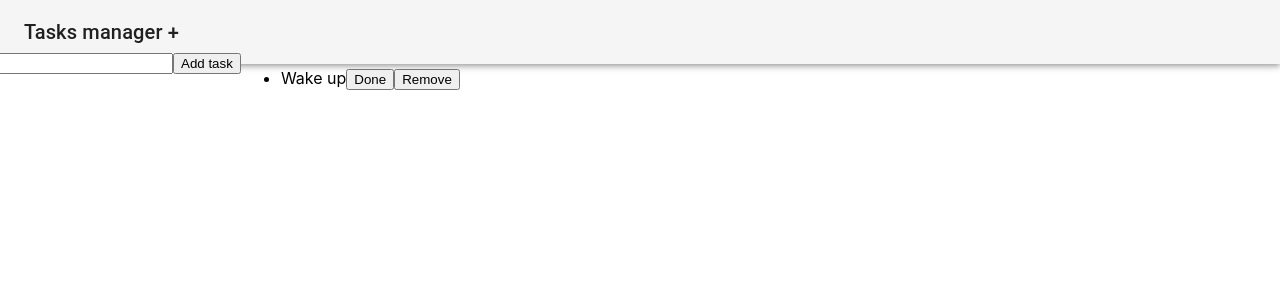
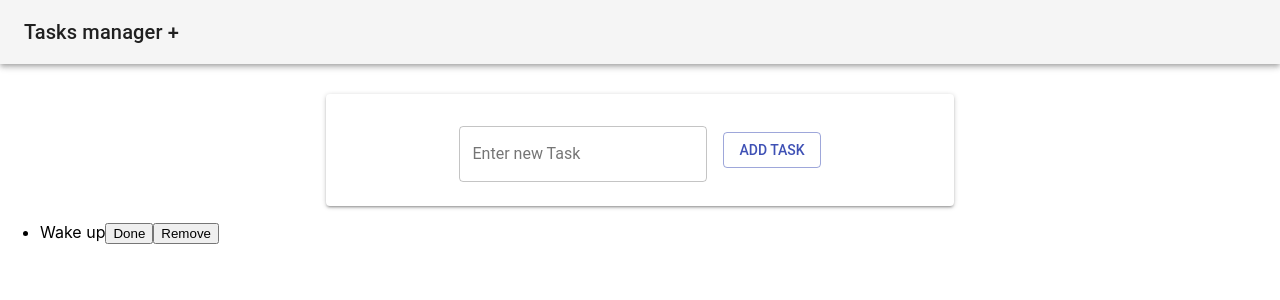
Before and after one commit to zloyleva/019_todo, a React (Create React App) app: page / in a window 1280 px wide. Shown: the top 300 px of the page. Built offline with nearby package versions, Linux system fonts and the light colour scheme.

Commit message:
crerate addForm component

```diff
--- a/src/App.js
+++ b/src/App.js
@@ -1,67 +1,15 @@
 import React, { Component } from 'react';
 
 import Header from "./Layouts/Header";
+import AddTask from "./components/AddTask";
 import TaskList from "./components/TaskList";
-import {addNewTask} from "./store/actions";
 
-import {connect} from 'react-redux';
-import {bindActionCreators} from "redux";
+export default props => (
+    <div>
+        <Header/>
 
-import { withStyles } from '@material-ui/core/styles';
-import Grid from '@material-ui/core/Grid';
+        <AddTask/>
 
-
-const styles = theme => ({
-    root: {
-        flexGrow: 1,
-    },
-});
-
-class App extends Component {
-    render() {
-        console.log(this.props);
-        const {tasks, addNewTask, classes} = this.props;
-
-        return (
-            <div className={classes.root}>
-
-                <Header/>
-
-                <Grid container spacing={24}>
-                    <form action="" onSubmit={(event)=>{
-                        this.submitHandler(event, addNewTask)
-                    }}>
-                        <input type="text"/>
-                        <button>Add task</button>
-                    </form>
-
-                    <TaskList tasks={tasks}/>
-                </Grid>
-            </div>
-        );
-    }
-
-    submitHandler = (e,addNewTask) => {
-        e.preventDefault();
-        console.log("submitHandler",e.target[0].value);
-        addNewTask(e.target[0].value);
-        e.target.reset();
-    }
-}
-
-const putStateToProps = (state) => {
-    return {
-        ...state
-    }
-};
-
-const putActionsToComponent = (dispatch) => {
-    return {
-        addNewTask: bindActionCreators(addNewTask,dispatch)
-    }
-};
-
-export default withStyles(styles)(connect(
-    putStateToProps,
-    putActionsToComponent
-)(App));
+        <TaskList tasks={props.tasks}/>
+    </div>
+);
--- a/src/Layouts/Header.js
+++ b/src/Layouts/Header.js
@@ -8,6 +8,7 @@
 const styles = {
     root: {
         flexGrow: 1,
+        marginBottom: 30
     },
 };
 
--- /dev/null
+++ b/src/components/AddTask/index.js
@@ -0,0 +1,110 @@
+import React, {Component} from 'react';
+
+import { withStyles } from '@material-ui/core/styles';
+import Grid from '@material-ui/core/Grid';
+import Paper from '@material-ui/core/Paper';
+import TextField from '@material-ui/core/TextField';
+import Button from '@material-ui/core/Button';
+
+import connect from "react-redux/es/connect/connect";
+import {bindActionCreators} from "redux";
+import {addNewTask} from "../../store/actions";
+
+const styles = theme => ({
+    root: {
+        flexGrow: 1,
+    },
+    container: {
+        justifyContent: "center"
+    },
+    paper: {
+        padding: theme.spacing.unit * 2,
+        textAlign: 'center',
+    },
+    textField:{
+        marginLeft: theme.spacing.unit,
+        marginRight: theme.spacing.unit,
+    },
+    button: {
+        margin: theme.spacing.unit,
+    },
+    form: {
+        display: "flex",
+        justifyContent: "center",
+        alignItems: "center"
+    }
+});
+
+class AddTask extends Component{
+
+    state = {
+        task: ""
+    };
+
+    render() {
+        {
+            const {classes,addNewTask} = this.props;
+            return (
+                <div className={classes.root}>
+                    <Grid container spacing={24} className={classes.container}>
+                        <Grid item xs={10} sm={8} md={6}>
+                            <Paper className={classes.paper}>
+                                <form className={classes.form} onSubmit={(event) => {
+                                    this.submitHandler(event, addNewTask)
+                                }}>
+                                    {/*<input type="text"/>*/}
+                                    <TextField
+                                        id="outlined-name"
+                                        label="Enter new Task"
+                                        className={classes.textField}
+                                        value={this.state.task}
+                                        onChange={this.handleChange}
+                                        margin="normal"
+                                        variant="outlined"
+                                    />
+                                    {/*<button>Add task</button>*/}
+                                    <Button variant="outlined" color="primary" className={classes.button}>
+                                        Add task
+                                    </Button>
+                                </form>
+                            </Paper>
+
+                        </Grid>
+                    </Grid>
+                </div>
+            )
+        }
+    }
+
+    handleChange = (e) => {
+        this.setState({
+            task: e.target.value
+        });
+    };
+
+    submitHandler = (e,addNewTask) => {
+        e.preventDefault();
+        console.log("submitHandler",e.target[0].value);
+        addNewTask(this.state.task);
+        this.setState({
+            task: ""
+        });
+    };
+}
+
+const putStateToProps = (state) => {
+    return {
+        ...state
+    }
+};
+
+const putActionsToComponent = (dispatch) => {
+    return {
+        addNewTask: bindActionCreators(addNewTask,dispatch)
+    }
+};
+
+export default withStyles(styles)(connect(
+    putStateToProps,
+    putActionsToComponent
+)(AddTask));
```
